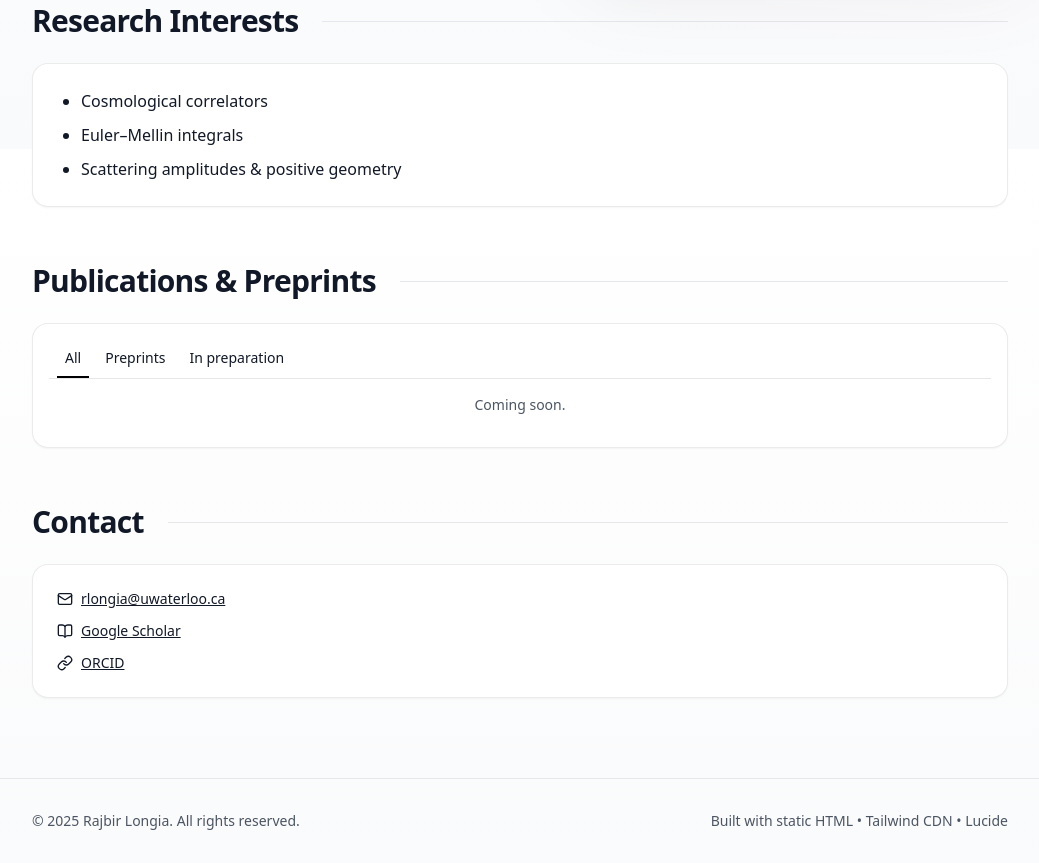
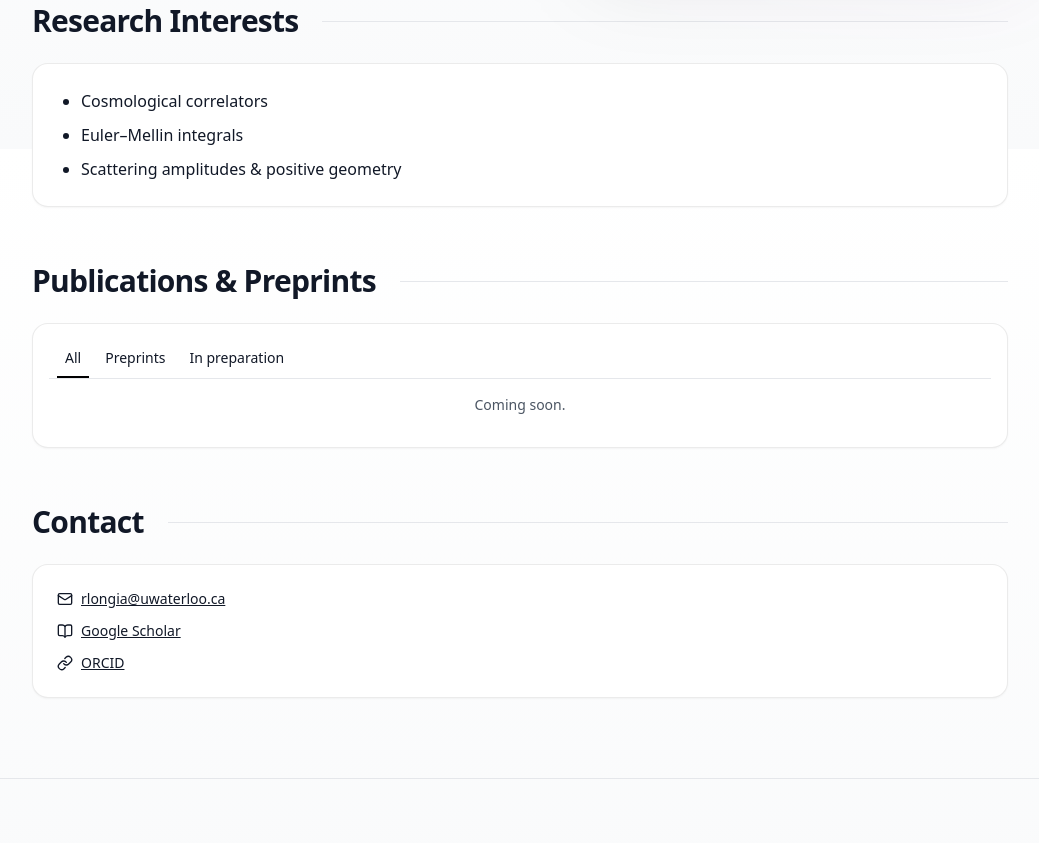
Before and after one commit to RajbirLongia/RajbirLongia.github.io, a plain HTML site: page index.html in a window 1280 px wide. Shown: the part 651-1514 px from the top of the page, without its empty margins (120-1159 px from the left). Drawn offline with nearby package versions, Linux system fonts and the light colour scheme.

Commit message:
Update index.html

```diff
--- a/index.html
+++ b/index.html
@@ -165,8 +165,6 @@
 
     <footer class="border-t border-gray-200 dark:border-gray-800 py-8">
       <div class="mx-auto max-w-5xl px-4 md:px-6 text-sm text-gray-600 dark:text-gray-300 flex flex-col md:flex-row items-center justify-between gap-3">
-        <div>© <span id="year"></span> Rajbir Longia. All rights reserved.</div>
-        <div>Built with static HTML • Tailwind CDN • Lucide</div>
       </div>
     </footer>
 
```
